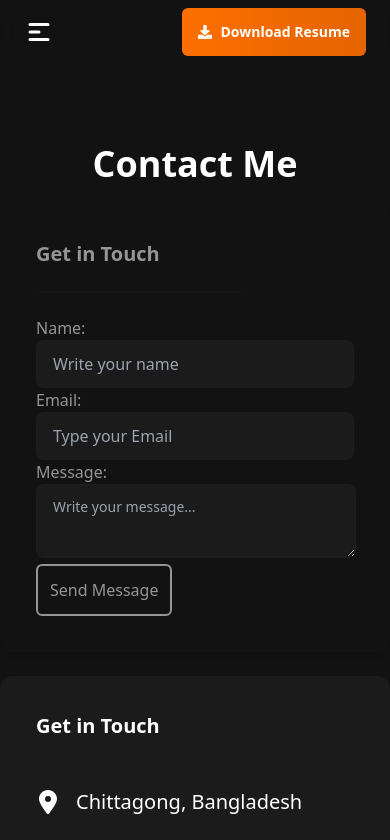
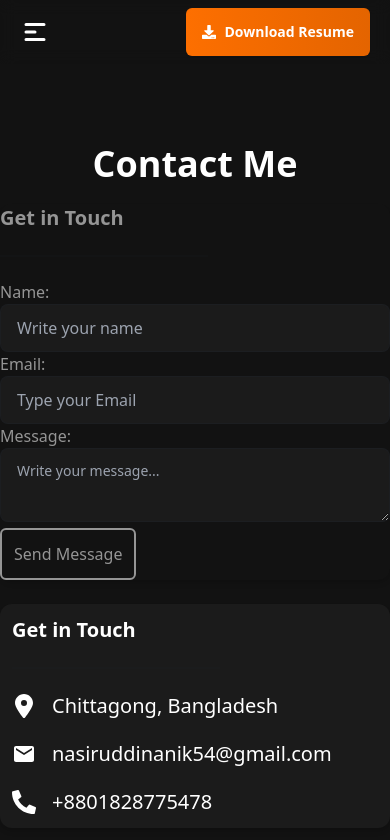
Before and after one commit to mdnasiruddin78/portfolio-again-work, a React (Vite) app: page /contact in a window 390 px wide. Shown: the top 840 px of the page. Built offline with nearby package versions, Linux system fonts and the light colour scheme.

Commit message:
design work

```diff
--- a/src/Components/Aboutme.jsx
+++ b/src/Components/Aboutme.jsx
@@ -4,11 +4,11 @@ const Aboutme = () => {
     return (
         <div id='aboutMe' className="grid lg:grid-cols-2 grid-cols-1 items-center gap-5 lg:py-10 py-6">
             <div>
-                <img src={image} alt="" />
+                <img className='w-full' src={image} alt="" />
             </div>
             <div className="space-y-4">
                 <h3 className="text-4xl font-bold text-white">ABOUT ME</h3>
-                <p className="text-[#959595]">Hello, I am <span className="text-[#FD6F00] font-bold">MD NASIR UDDIN ANIK </span>. I always like to introduce about my self as a web developer. I have chose it as a profession. I also worked in different places for the job. But, I found peace in that. I love to coding and make beautiful projects. In the programming life, we are always facing issues. But, issues will be solve when we can try and do hard work. Last time, when complete a website by perseverance then it is the best happy moment of every programmers life. My programming journey was not easy. But, I have never give up. I was started my programming journey with family, electrical issues and another. But, i wanted to be a web developer. Then i ignored the issues and continued my journey. Finally, i also completed a course on Programming Hero. Outside of programming, i love to play cricket. And it is my favorite sport.</p>
+                <p className="text-[#959595]">Hello, I am <span className="text-[#FD6F00] font-bold">MD NASIR UDDIN ANIK </span>.I always like to introduce about my self as a web developer. I have chose it as a profession. I love to coding and make beautiful projects.I make website using Javascript programming language and framework React.js.In the programming life, we are always facing issues. But, issues will be solve when we can try and do hard work. Last time, when complete a website by perseverance then it is the best happy moment of every programmers life. My programming journey was not easy. But, I have never give up. I was started my programming journey with family, electrical issues and another. But, i wanted to be a web developer. Then i ignored the issues and continued my journey. Finally, i also completed a course on Programming Hero.</p>
             </div>
         </div>
     );
--- a/src/Components/ContactHome.jsx
+++ b/src/Components/ContactHome.jsx
@@ -31,28 +31,28 @@ const ContactHome = () => {
         <div id="contractHome" className="py-20">
             <h3 className="text-4xl font-bold text-center mb-5 text-white">Contact Me</h3>
             <div className="grid lg:grid-cols-2 grid-cols-1 gap-6">
-                <div className="rounded-xl shadow-md p-9 hover:shadow-2xl hover:scale-105 transition-transform duration-300">
+                <div className="rounded-xl shadow-md lg:p-9 hover:shadow-2xl hover:scale-105 transition-transform duration-300">
                     <h3 className="text-[#959595] text-xl font-bold">Get in Touch</h3>
                     <div className="divider w-52"></div>
                     <div className="space-y-5">
                         <form ref={form} onSubmit={sendEmail}>
                             <label className="text-[#959595]">Name:</label>
                             <br />
-                            <input type="text" placeholder="Write your name" className="input input-bordered w-full max-w-xs border bg-[#1b1b1b] focus:border-white text-white" name="user_name" required />
+                            <input type="text" placeholder="Write your name" className="input input-bordered w-full border bg-[#1b1b1b] focus:border-white text-white" name="user_name" required />
                             <br />
                             <label className="text-[#959595]">Email:</label>
                             <br />
-                            <input type="email" placeholder="Type your Email" className="input input-bordered w-full max-w-xs bg-[#1b1b1b] focus:border-white text-white" name="user_email" required />
+                            <input type="email" placeholder="Type your Email" className="input input-bordered w-full bg-[#1b1b1b] focus:border-white text-white" name="user_email" required />
                             <br />
                             <label className="text-[#959595]">Message:</label>
                             <br />
-                            <textarea name="message" className="textarea textarea-bordered w-80 bg-[#1b1b1b] focus:border-white text-white" placeholder="Write your message..." required />
+                            <textarea name="message" className="textarea textarea-bordered w-full bg-[#1b1b1b] focus:border-white text-white" placeholder="Write your message..." required />
                             <br />
                             <button className="rounded-md border-2 border-[#959595] text-[#959595] p-3">Send Message</button>
                         </form>
                     </div>
                 </div>
-                <div className="bg-[#1b1b1b] rounded-xl shadow-md p-9 hover:shadow-2xl hover:scale-105 transition-transform duration-300">
+                <div className="bg-[#1b1b1b] rounded-xl shadow-md lg:p-9 p-3 hover:shadow-2xl hover:scale-105 transition-transform duration-300">
                     <h3 className="text-xl font-bold text-white">Get in Touch</h3>
                     <div className="divider w-52"></div>
                     <div className="space-y-5">
--- a/src/Components/MyProjectHome.jsx
+++ b/src/Components/MyProjectHome.jsx
@@ -18,7 +18,7 @@ const MyProjectHome = () => {
                 <h3 className="text-4xl font-bold text-white">My Projects</h3>
                 <p className="text-[#959595]">Few projects, these has unique design</p>
             </div>
-            <div className="grid lg:grid-cols-3 md:grid-cols-2 grid-cols-1 gap-7">
+            <div className="grid lg:grid-cols-3 md:grid-cols-2 grid-cols-1 gap-5">
                 {
                     projects.map(project => <Card key={project.id} project={project}></Card>)
                 }
--- a/src/Components/Navbar.jsx
+++ b/src/Components/Navbar.jsx
@@ -6,7 +6,7 @@ import '../Components/index/index.css';
 
 const Navbar = () => {
     return (
-        <div className="flex items-center justify-between lg:px-24 px-6 py-2 backdrop-blur">
+        <div className="flex items-center justify-between lg:px-28 md:px-5 px-5 py-2 backdrop-blur">
             <div className="">
                 <h3 className="text-xl font-bold hidden lg:flex md:flex gradient-text">THE NASIR</h3>
                 <div className="dropdown lg:hidden md:hidden flex">
--- a/src/Pages/Home.jsx
+++ b/src/Pages/Home.jsx
@@ -7,7 +7,7 @@ import MySkills from "../Components/MySkills";
 
 const Home = () => {
     return (
-        <div className="max-w-6xl mx-auto p-4">
+        <div className="w-10/12 mx-auto">
             <header>
                 <Hero></Hero>
             </header>
--- a/src/index.css
+++ b/src/index.css
@@ -16,8 +16,3 @@ body{
     color: #FD6F00;
     font-weight: 500;
 }
-
-
-html{
-    overflow-y: scroll;
-}
```
